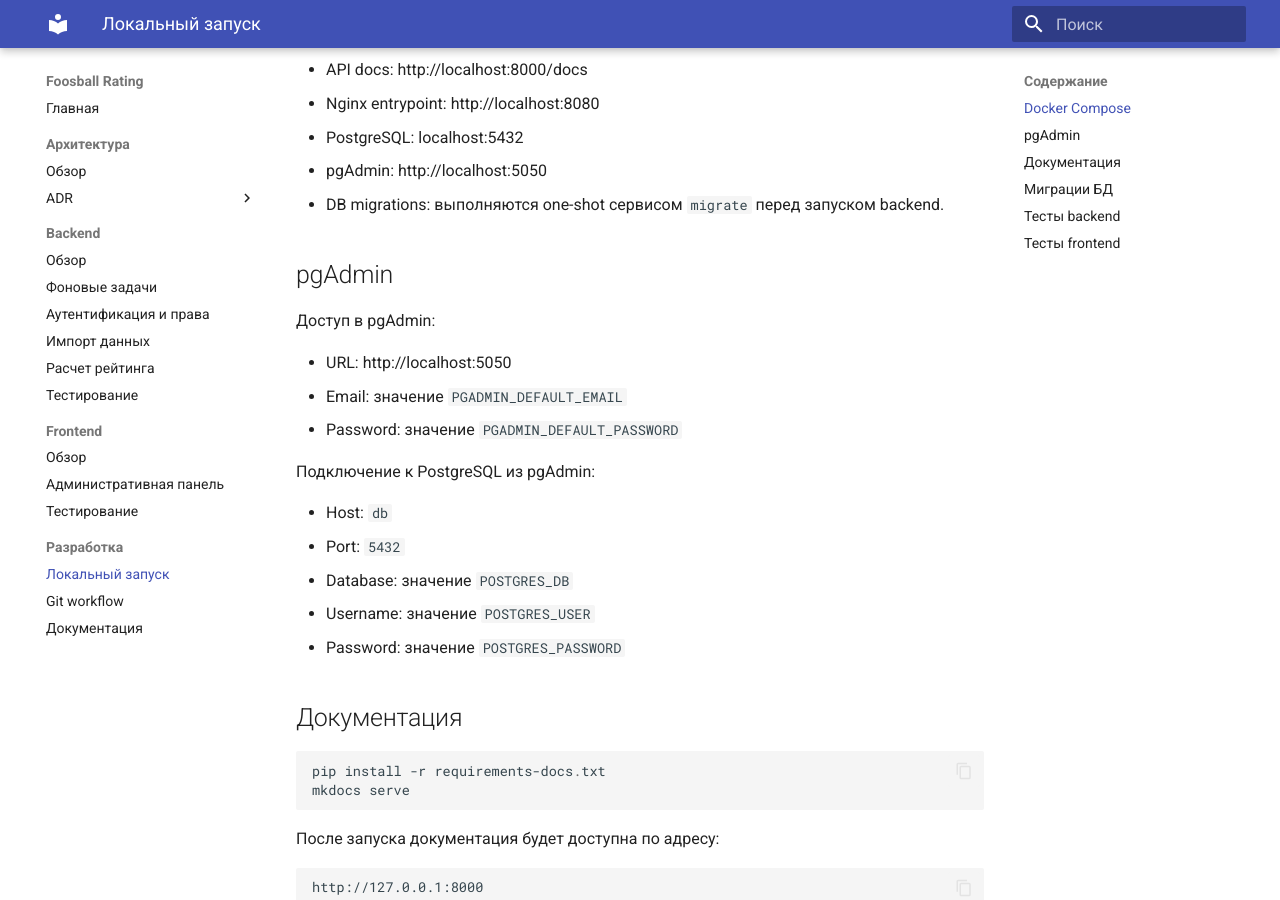
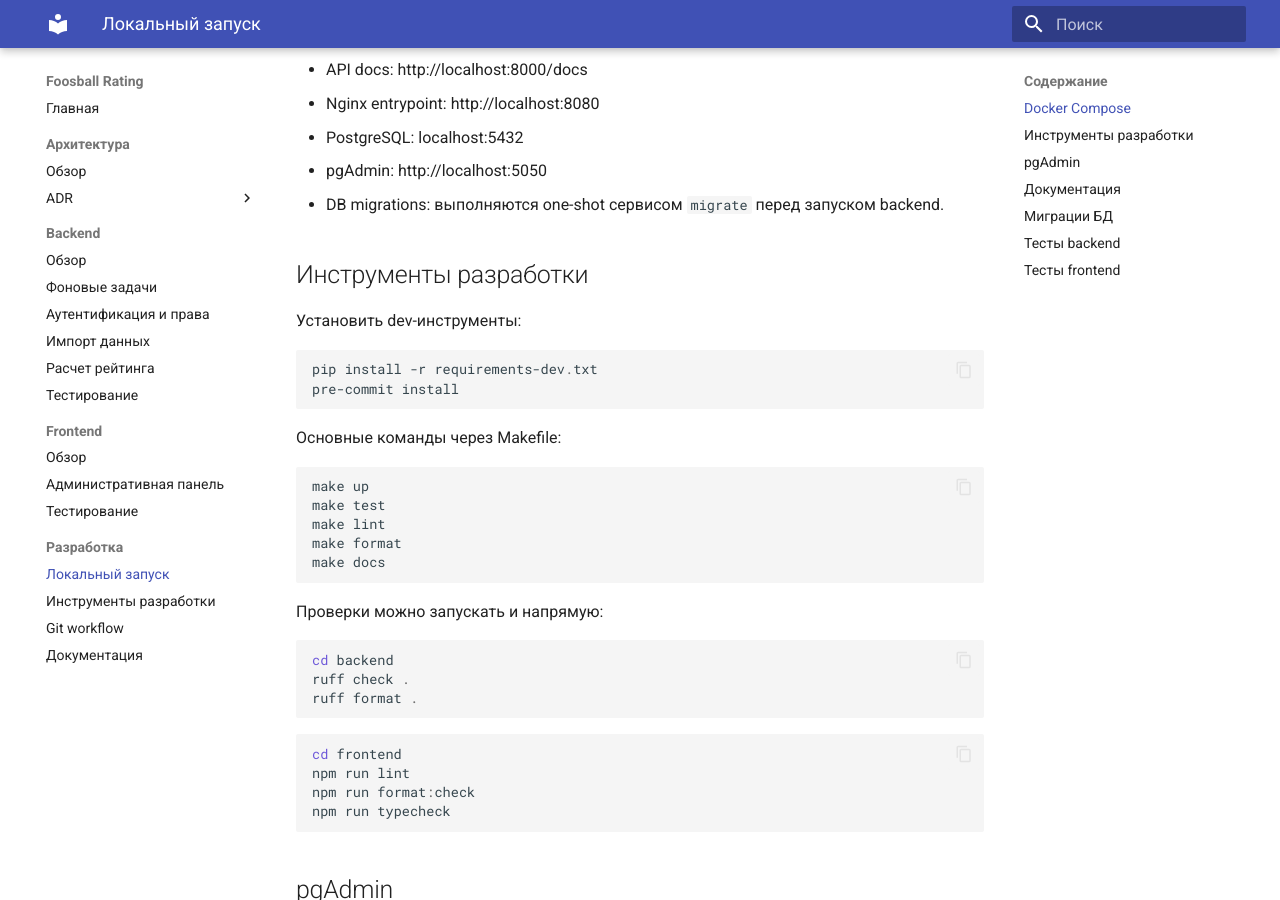
Before and after one commit to y-dvoinyh/foosball_rating, an MkDocs documentation site: the page built from docs/dev/local-setup.md, in a window 1280 px wide and 900 px high, scrolled down 338 px. Built offline with MkDocs 1.6.1 and Material for MkDocs 9.7.7, drawn with Linux system fonts in a browser that asks for light colours.

Commit message:
chore: add developer tooling

````diff
--- a/docs/dev/local-setup.md
+++ b/docs/dev/local-setup.md
@@ -15,6 +15,40 @@ docker compose up --build
 - PostgreSQL: localhost:5432
 - pgAdmin: http://localhost:5050
 - DB migrations: выполняются one-shot сервисом `migrate` перед запуском backend.
+
+## Инструменты разработки
+
+Установить dev-инструменты:
+
+```powershell
+pip install -r requirements-dev.txt
+pre-commit install
+```
+
+Основные команды через Makefile:
+
+```powershell
+make up
+make test
+make lint
+make format
+make docs
+```
+
+Проверки можно запускать и напрямую:
+
+```powershell
+cd backend
+ruff check .
+ruff format .
+```
+
+```powershell
+cd frontend
+npm run lint
+npm run format:check
+npm run typecheck
+```
 
 ## pgAdmin
 
--- a/mkdocs.yml
+++ b/mkdocs.yml
@@ -56,5 +56,6 @@ nav:
       - Тестирование: frontend/testing.md
   - Разработка:
       - Локальный запуск: dev/local-setup.md
+      - Инструменты разработки: dev/tooling.md
       - Git workflow: dev/git-workflow.md
       - Документация: dev/documentation.md
--- /dev/null
+++ b/requirements-dev.txt
@@ -0,0 +1,2 @@
+pre-commit==4.0.1
+mkdocs-material==9.5.49
````
Also changed, not shown: .pre-commit-config.yaml (added, +34 -0 lines), README.md (+36 -0 lines), docker-compose.yml (+15 -0 lines), docs/dev/tooling.md (added, +71 -0 lines), 8 other files.
